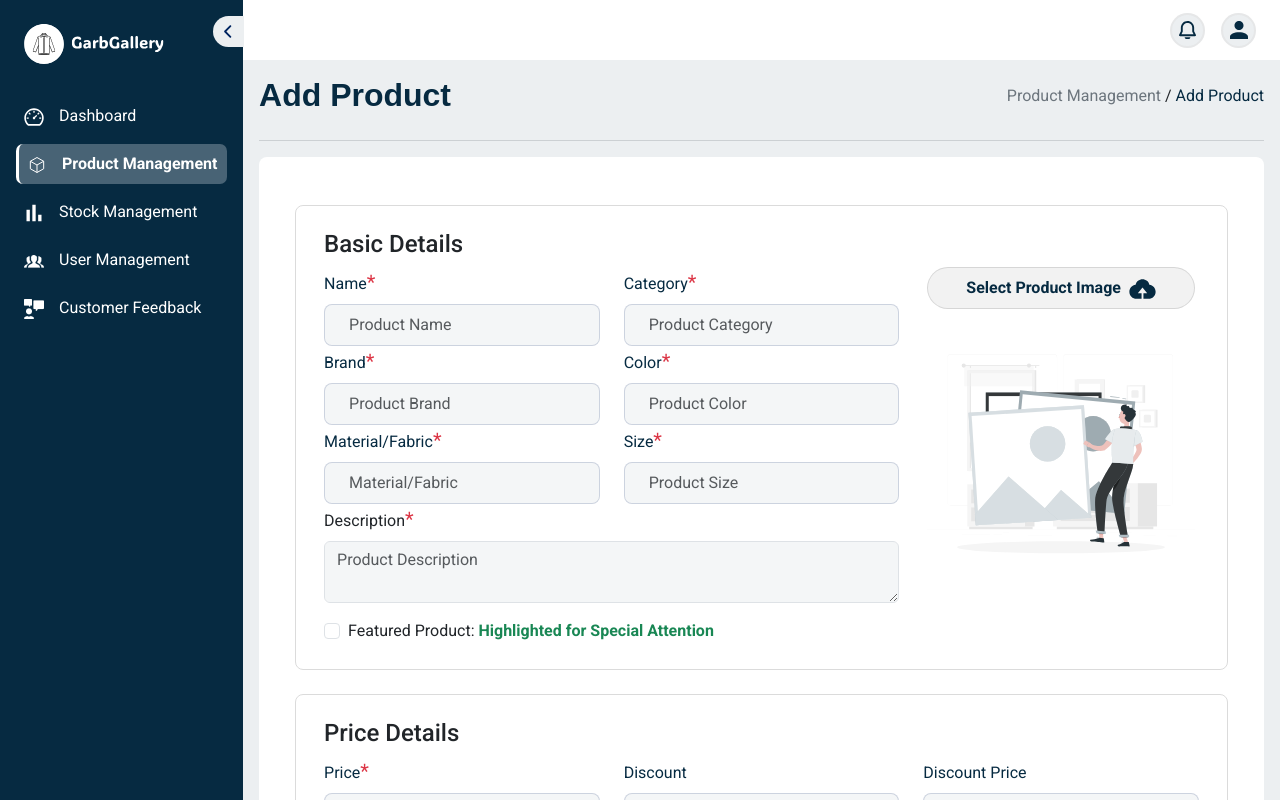
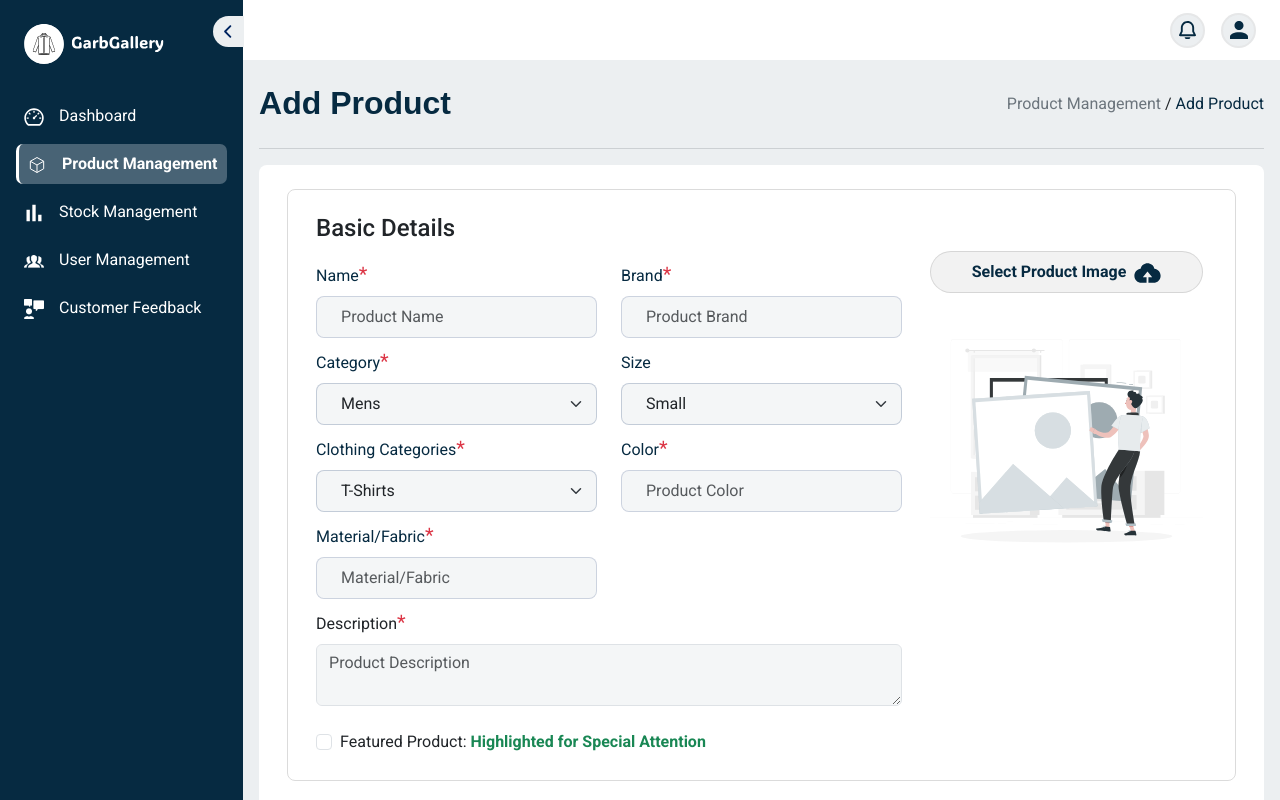
Before and after one commit to nimish-tiwari123/GrabGallery, a React (Vite) app: page /productmanagement in a window 1280 px wide. Both pictures are taken after typing "Sample" into the empty fields and a click on the button "+ Add Product". Built offline with nearby package versions, Linux system fonts and the light colour scheme; a web font is replaced by a local one.

Commit message:
Complete add product ui

```diff
--- /dev/null
+++ b/src/components/InputField/SelectField.jsx
@@ -0,0 +1,50 @@
+/* eslint-disable react/prop-types */
+
+const SelectField = (props) => {
+    const {
+      label,
+      name,
+      options,
+      formik,
+      required,
+      onChange, // Added onChange prop
+    } = props;
+
+    return (
+      <>
+        <label htmlFor={name} className="form-label text-primary">
+          {label}
+        </label>
+        <span className="text-danger mb-1 fs-5">{required}</span> {/* Corrected to show required label */}
+        <select
+          id={name}
+          name={name}
+          className="form-select rounded-3 px-4 py-2 bg-sub-secondary"
+          onChange={(e) => {
+            formik.handleChange(e); // Handle formik change
+            if (onChange) onChange(e); // Call onChange if provided
+          }}
+          onBlur={formik.handleBlur}
+          value={formik.values[name]}
+          style={{
+            border: `1.5px solid ${
+              formik.touched[name] && formik.errors[name]
+                ? "rgb(200, 23, 23)"
+                : "#01256033"
+            }`,
+          }}
+        >
+          {options.map(option => (
+            <option key={option.value} value={option.value}>{option.label}</option>
+          ))}
+        </select>
+        {formik.touched[name] && formik.errors[name] ? (
+          <div className="text-danger error">{formik.errors[name]}</div>
+        ) : (
+          <div className="error2"></div>
+        )}
+      </>
+    );
+  };
+
+  export default SelectField;
--- a/src/pages/Admin/ProductManagement/AddProduct.jsx
+++ b/src/pages/Admin/ProductManagement/AddProduct.jsx
@@ -9,22 +9,36 @@ import TextAreaField from "../../../components/InputField/TextAreaField";
 import RadioField from "../../../components/InputField/RadioField";
 import { addproductSchema } from "../../../schema/ProductManagement";
 import { noImage } from "../../../assets";
+import SelectField from "../../../components/InputField/SelectField";
+import {
+  categoryOptions,
+  clothingCategories,
+  sizeOptions,
+  ageOptions,
+} from "../constant";
 import "./style.css";
 
 const AddProduct = () => {
   const navigate = useNavigate();
   const [selectedImages, setSelectedImages] = useState([]);
+  const [selectedCategory, setSelectedCategory] = useState("mens");
+
+  const handleCategoryChange = (selectedOption) => {
+    setSelectedCategory(selectedOption.target.value); // Use target.value to get the selected value
+  };
 
   const validationSchema = addproductSchema;
   const formik = useFormik({
     initialValues: {
       name: "",
-      category: "",
+      category: "mens",
+      clothingCategories: "tshirts",
       brand: "",
-      productImages:selectedImages,
+      productImages: selectedImages,
       color: "",
       material: "",
       size: "",
+      age: "",
       description: "",
       featured: false,
       price: "",
@@ -48,13 +62,24 @@ const AddProduct = () => {
       alert("You can only select up to 6 images.");
       return;
     }
-    setSelectedImages([...selectedImages, ...files]);
+    // Filter out excess images if the total selected images exceed 6
+    const newSelectedImages = selectedImages.concat(
+      files.slice(0, 6 - selectedImages.length)
+    );
+    setSelectedImages(newSelectedImages);
   };
+  const handleRemoveImage = (indexToRemove) => {
+    const updatedImages = selectedImages.filter(
+      (image, index) => index !== indexToRemove
+    );
+    setSelectedImages(updatedImages);
+  };
+
   return (
     <>
       <Container fluid className="px-1 py-3 p-md-3 overflow-auto h-100 ">
         <Row>
-          <Col md={6} lg={7}>
+          <Col md={6} className="mt-2" lg={7}>
             <h2 className="text-primary fw-bolder primary-font ">
               <button
                 className="back-icon border-0 d-inline-block d-md-none"
@@ -70,7 +95,7 @@ const AddProduct = () => {
               Add Product
             </h2>
           </Col>
-          <Col md={6} lg={5}>
+          <Col md={6} className="mt-2" lg={5}>
             <Breadcrumb className="d-md-flex justify-content-end pt-2 d-none">
               <Link
                 to="/productmanagement"
@@ -89,7 +114,7 @@ const AddProduct = () => {
           </Col>
         </Row>
         <hr className="text-secondary m-0" />
-        <Row className="bg-white m-0 px-4 py-5 mt-3 rounded-3 overflow-auto">
+        <Row className="bg-white m-0 px-3 py-4 mt-3 rounded-3 overflow-auto">
           <form className="text-start fw-500" onSubmit={formik.handleSubmit}>
             {/* Basic Details */}
             <Container fluid>
@@ -97,7 +122,7 @@ const AddProduct = () => {
                 <h4>Basic Details</h4>
                 <Col md={8}>
                   <Row>
-                    <Col md={6}>
+                    <Col md={6} className="mt-2">
                       <InputField
                         label="Name"
                         required="*"
@@ -106,16 +131,7 @@ const AddProduct = () => {
                         formik={formik}
                       />
                     </Col>
-                    <Col md={6}>
-                      <InputField
-                        label="Category"
-                        required="*"
-                        name="category"
-                        placeholder="Product Category"
-                        formik={formik}
-                      />
-                    </Col>
-                    <Col md={6}>
+                    <Col md={6} className="mt-2">
                       <InputField
                         label="Brand"
                         required="*"
@@ -124,7 +140,51 @@ const AddProduct = () => {
                         formik={formik}
                       />
                     </Col>
-                    <Col md={6}>
+                    <Col md={6} className="mt-2">
+                      <SelectField
+                        label="Category"
+                        name="category"
+                        options={categoryOptions}
+                        formik={formik}
+                        required="*"
+                        onChange={handleCategoryChange}
+                      />
+                    </Col>
+
+                    {selectedCategory === "mens" ||
+                    selectedCategory === "womens" ? (
+                      <Col md={6} className="mt-2">
+                        {/* Render size field for men or women */}
+                        <SelectField
+                          label="Size"
+                          name="size"
+                          options={sizeOptions}
+                          formik={formik}
+                        />
+                      </Col>
+                    ) : selectedCategory === "kids" ? (
+                      <Col md={6} className="mt-2">
+                        {/* Render age field for kids */}
+                        <SelectField
+                          label="Age"
+                          name="age"
+                          options={ageOptions}
+                          formik={formik}
+                        />
+                      </Col>
+                    ) : null}
+
+                    <Col md={6} className="mt-2">
+                      <SelectField
+                        label="Clothing Categories"
+                        name="clothingCategories"
+                        options={clothingCategories}
+                        formik={formik}
+                        required="*"
+                      />
+                    </Col>
+
+                    <Col md={6} className="mt-2">
                       <InputField
                         label="Color"
                         required="*"
@@ -133,7 +193,7 @@ const AddProduct = () => {
                         formik={formik}
                       />
                     </Col>
-                    <Col md={6}>
+                    <Col md={6} className="mt-2">
                       <InputField
                         label="Material/Fabric"
                         required="*"
@@ -142,16 +202,8 @@ const AddProduct = () => {
                         formik={formik}
                       />
                     </Col>
-                    <Col md={6}>
-                      <InputField
-                        label="Size"
-                        required="*"
-                        name="size"
-                        placeholder="Product Size"
-                        formik={formik}
-                      />
-                    </Col>
-                    <Col md={12}>
+
+                    <Col md={12} className="mt-2">
                       {/* Description */}
                       <TextAreaField
                         label="Description"
@@ -161,7 +213,7 @@ const AddProduct = () => {
                         formik={formik}
                       />
                     </Col>
-                    <Col md={12}>
+                    <Col md={12} className="mt-2">
                       {/* Featured */}
                       <div className="form-check">
                         <input
@@ -206,11 +258,19 @@ const AddProduct = () => {
                   <Row className="mt-3">
                     {selectedImages.map((image, index) => (
                       <Col key={index} className="p-2 col-4">
-                        <img
-                          src={URL.createObjectURL(image)}
-                          alt={`Image ${index + 1}`}
-                          className="border rounded-3 w-100"
-                        />
+                        <div className="position-relative">
+                          <img
+                            src={URL.createObjectURL(image)}
+                            alt={`Image ${index + 1}`}
+                            className="border rounded-3 w-100"
+                          />
+                          <button
+                            type="button"
+                            className="btn-close position-absolute top-0 end-0 p-2 cross-btn"
+                            aria-label="Close"
+                            onClick={() => handleRemoveImage(index)}
+                          ></button>
+                        </div>
                       </Col>
                     ))}
                     {selectedImages.length === 0 && (
@@ -225,7 +285,7 @@ const AddProduct = () => {
             <Container fluid className="mt-4">
               <Row className="comon-border rounded-3 px-md-3 py-4">
                 <h4>Price Details</h4>
-                <Col lg={4} md={6}>
+                <Col lg={4} md={6} className="mt-2">
                   <InputField
                     label="Price"
                     required="*"
@@ -234,7 +294,7 @@ const AddProduct = () => {
                     formik={formik}
                   />
                 </Col>
-                <Col lg={4} md={6}>
+                <Col lg={4} md={6} className="mt-2">
                   <InputField
                     label="Discount"
                     name="discount"
@@ -242,7 +302,7 @@ const AddProduct = () => {
                     formik={formik}
                   />
                 </Col>
-                <Col lg={4} md={6}>
+                <Col lg={4} md={6} className="mt-2">
                   <InputField
                     label="Discount Price"
                     name="discountPrice"
@@ -250,7 +310,7 @@ const AddProduct = () => {
                     formik={formik}
                   />
                 </Col>
-                <Col lg={4} md={6}>
+                <Col lg={4} md={6} className="mt-2">
                   <InputField
                     label="Discount Start Date"
                     type="date"
@@ -258,7 +318,7 @@ const AddProduct = () => {
                     formik={formik}
                   />
                 </Col>
-                <Col lg={4} md={6}>
+                <Col lg={4} md={6} className="mt-2">
                   <InputField
                     label="Discount End Date"
                     type="date"
@@ -266,7 +326,7 @@ const AddProduct = () => {
                     formik={formik}
                   />
                 </Col>
-                <Col lg={4} md={6}>
+                <Col lg={4} md={6} className="mt-2">
                   <InputField
                     label="Tax"
                     name="tax"
@@ -280,7 +340,7 @@ const AddProduct = () => {
             {/* Stock Details */}
             <Row className="comon-border rounded-3 my-4 m-0 px-md-3 py-4">
               <h4>Stock Details</h4>
-              <Col lg={4} md={6}>
+              <Col lg={4} md={6} className="mt-2">
                 <InputField
                   label="Total Stock Quantity"
                   required="*"
@@ -289,7 +349,7 @@ const AddProduct = () => {
                   formik={formik}
                 />
               </Col>
-              <Col lg={4} md={6}>
+              <Col lg={4} md={6} className="mt-2">
                 <InputField
                   label="Available Stock"
                   required="*"
@@ -299,7 +359,7 @@ const AddProduct = () => {
                 />
               </Col>
 
-              <Col lg={4} md={6}>
+              <Col lg={4} md={6} className="mt-2">
                 {/* Stock Status */}
                 <RadioField
                   label="Stock Status"
--- a/src/pages/Admin/ProductManagement/style.css
+++ b/src/pages/Admin/ProductManagement/style.css
@@ -37,6 +37,10 @@
   border: 1px solid rgba(203, 202, 202, 0.682);
 
 }
+
+.btn-close:focus {
+  box-shadow: none !important;
+}
 @media screen  and (max-width:768px){
   .comon-border{
     border: none;
--- /dev/null
+++ b/src/pages/Admin/constant/index.js
@@ -0,0 +1,45 @@
+export const categoryOptions = [
+  { value: "mens", label: "Mens" },
+  { value: "womens", label: "Womens" },
+  { value: "kids", label: "Kids" },
+];
+
+export const clothingCategories = [
+  { value: "tshirts", label: "T-Shirts" },
+  { value: "shirts", label: "Shirts" },
+  { value: "jeans", label: "Jeans" },
+  { value: "pants", label: "Pants" },
+  { value: "shorts", label: "Shorts" },
+  { value: "suits", label: "Suits" },
+  { value: "blazers", label: "Blazers" },
+  { value: "sweaters", label: "Sweaters" },
+  { value: "hoodies", label: "Hoodies" },
+  { value: "jackets", label: "Jackets" },
+  { value: "coats", label: "Coats" },
+  { value: "underwear", label: "Underwear" },
+  { value: "socks", label: "Socks" },
+  { value: "activewear", label: "Activewear" },
+  { value: "sleepwear", label: "Sleepwear" },
+];
+
+export const sizeOptions = [
+    { value: 'small', label: 'Small' },
+    { value: 'medium', label: 'Medium' },
+    { value: 'large', label: 'Large' },
+    { value: 'extra_large', label: 'Extra Large' }
+  ];
+
+  export const ageOptions = [
+    { value: '0-6_months', label: '0-6 Months' },
+    { value: '6-12_months', label: '6-12 Months' },
+    { value: '1_year', label: '1 Year' },
+    { value: '2_years', label: '2 Years' },
+    { value: '3_years', label: '3 Years' },
+    { value: '4_years', label: '4 Years' },
+    { value: '5_years', label: '5 Years' },
+    { value: '6_years', label: '6 Years' },
+    { value: '7_years', label: '7 Years' },
+    { value: '8_years', label: '8 Years' },
+    { value: '9_years', label: '9 Years' },
+    { value: '10_years', label: '10 Years' }
+  ];
--- a/src/schema/ProductManagement/index.js
+++ b/src/schema/ProductManagement/index.js
@@ -2,10 +2,12 @@ import * as Yup from "yup";
 export const addproductSchema = Yup.object().shape({
     name: Yup.string().required("Product name is required"),
     category: Yup.string().required("Category is required"),
+    clothingCategories: Yup.string().required("Cloth Category is required"),
     brand: Yup.string().required("Brand is required"),
     color: Yup.string().required("Color is required"),
     material: Yup.string().required("Material is required"),
-    size: Yup.string().required("size is required"),
+    size: Yup.string(),
+    age:Yup.string(),
     description: Yup.string().required("description is required"),
     featured: Yup.boolean(),
     price: Yup.number().required("Price is required"),
```
